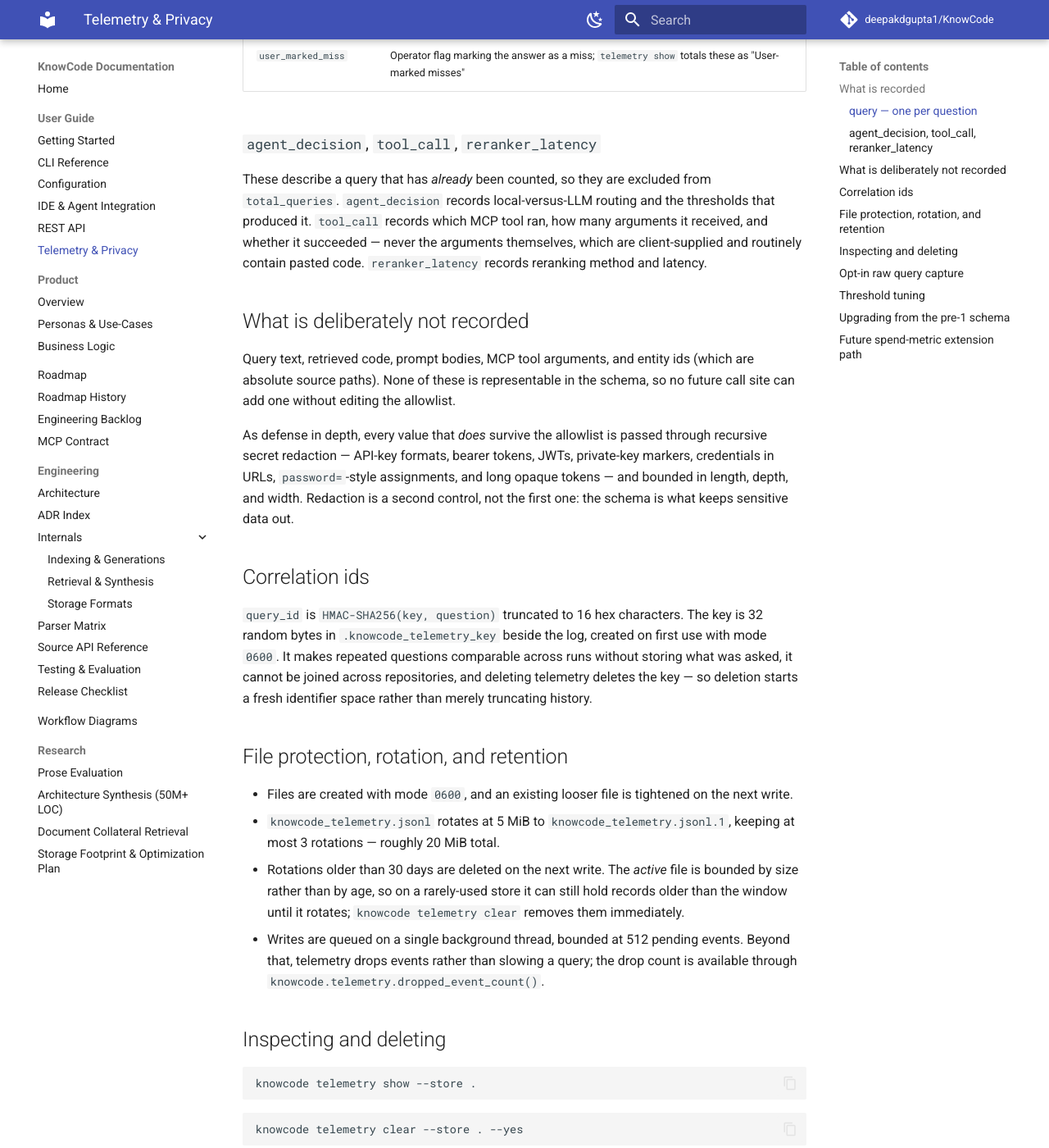
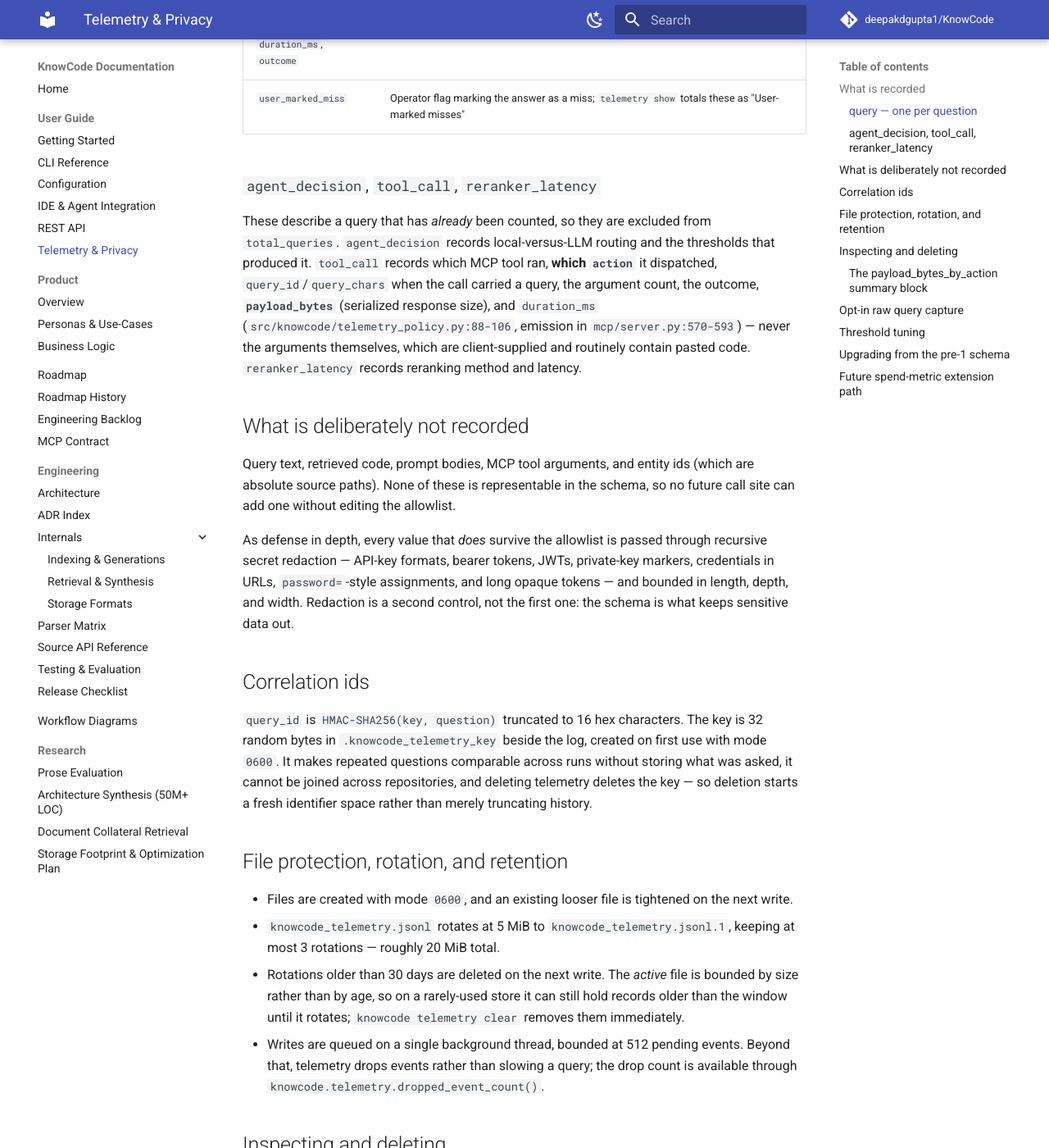
Before and after one commit to deepakdgupta1/KnowCode, an MkDocs documentation site: the page built from docs/user/telemetry.md, in a window 1280 px wide and 1400 px high, scrolled down 1454 px. Shown: the whole window at 82% size. Built offline with MkDocs 1.6.1 and Material for MkDocs 9.7.7, drawn with Linux system fonts in a browser that asks for light colours; comment, search, counter and statistics services are not loaded; some of the changed text lies outside the part shown.

Commit message:
docs(telemetry): record action and payload size on tool_call; document the summary block

```diff
--- a/docs/user/telemetry.md
+++ b/docs/user/telemetry.md
@@ -12,8 +12,10 @@
 root. It is never written inside `knowcode_index/`, because index generations
 are immutable and are retired on a schedule you do not control.
 
-Every record carries `telemetry_schema_version`, `timestamp`, and `event_type`.
-Each event type has a fixed field allowlist defined in
+Every record carries `telemetry_schema_version`, `timestamp`, and `event_type`,
+and may also carry `dropped_field_count` when fields were omitted by the
+allowlist schema (`src/knowcode/telemetry_policy.py:36,186-187`). Each event
+type has a fixed field allowlist defined in
 `src/knowcode/telemetry_policy.py`; a field outside it is dropped before the
 record is written, and an event type outside it is not written at all.
 
@@ -42,8 +44,11 @@
 
 These describe a query that has *already* been counted, so they are excluded
 from `total_queries`. `agent_decision` records local-versus-LLM routing and the
-thresholds that produced it. `tool_call` records which MCP tool ran, how many
-arguments it received, and whether it succeeded — never the arguments
+thresholds that produced it. `tool_call` records which MCP tool ran, **which
+`action`** it dispatched, `query_id`/`query_chars` when the call carried a
+query, the argument count, the outcome, **`payload_bytes`** (serialized
+response size), and `duration_ms` (`src/knowcode/telemetry_policy.py:88-106`,
+emission in `mcp/server.py:570-593`) — never the arguments
 themselves, which are client-supplied and routinely contain pasted code.
 `reranker_latency` records reranking method and latency.
 
@@ -94,6 +99,14 @@
 
 `clear` removes the log, every rotation, the opt-in raw file, and the
 correlation key. Deleting the files by hand is equally safe.
+
+### The `payload_bytes_by_action` summary block
+
+`get_telemetry_summary` — and therefore `knowcode_inspect` with
+`action="telemetry"` — returns a `payload_bytes_by_action` block keyed by
+`tool_name:action`, with the count and nearest-rank p50/p95/max of
+`payload_bytes` per action (`src/knowcode/telemetry.py:371-393,449`). The CLI
+`telemetry show` does not print this block.
 
 ## Opt-in raw query capture
 
```
